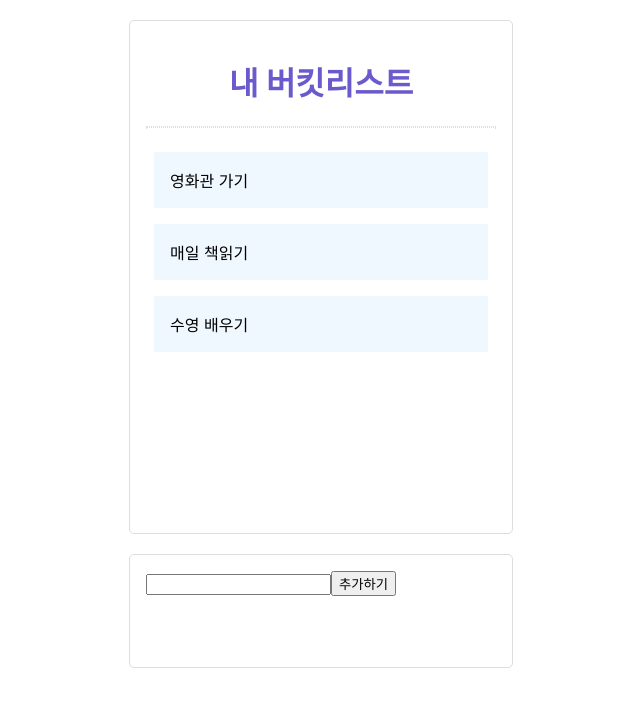
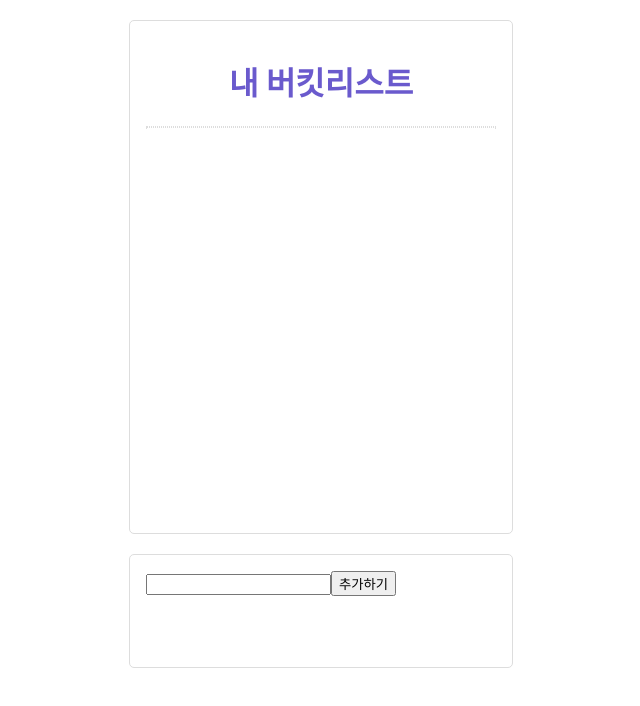
Before and after one commit to crown0205/react-ex, a React (Create React App) app: page /detail/1 in a window 1280 px wide. Shown: the top 706 px of the page, without its empty margins (319-959 px from the left). Built offline with nearby package versions, Linux system fonts and the light colour scheme.

Commit message:
3-5강 완료

```diff
--- a/src/App.js
+++ b/src/App.js
@@ -3,6 +3,8 @@ import React from "react";
 // import [컴포넌트 명] from [컴포넌트가 있는 파일경로];
 import BucketList from "./BucketList";
 import styled from "styled-components";
+import {Route} from "react-router-dom"
+import Detail from "./Detail"
 
 function App() {
   const [list, setList] = React.useState([
@@ -24,7 +26,12 @@ function App() {
         <Line />
         {/* 컴포넌트를 넣어줍니다. */}
         {/* <컴포넌트 명 [props 명]={넘겨줄 것(리스트, 문자열, 숫자, ...)}/> */}
-        <BucketList list={list} />
+        <Route path="/" exact>
+          <BucketList list={list} />
+        </Route>
+        <Route path="/detail" exact>
+          <Detail />
+        </Route>
       </Container>
       {/* 인풋박스와 추가하기 버튼을 넣어줬어요. */}
       <Input>
--- a/src/BucketList.js
+++ b/src/BucketList.js
@@ -1,16 +1,20 @@
 // 리액트 패키지를 불러옵니다.
 import React from "react";
 import styled from "styled-components";
+import { useHistory } from "react-router-dom"
 
 const BucketList = props => {
   console.log(props);
+  const history = useHistory();
   const my_lists = props.list;
 
   return (
     <ListStyle>
       {my_lists.map((list, index) => {
         return (
-          <ItemStyle className="list_item" key={index} onClick={() => {}}>
+          <ItemStyle className="list_item" key={index} onClick={() => {
+            history.push('/detail')
+          }}>
             {list}
           </ItemStyle>
         );
```
Also changed, not shown: src/index.js (+6 -6 lines).
